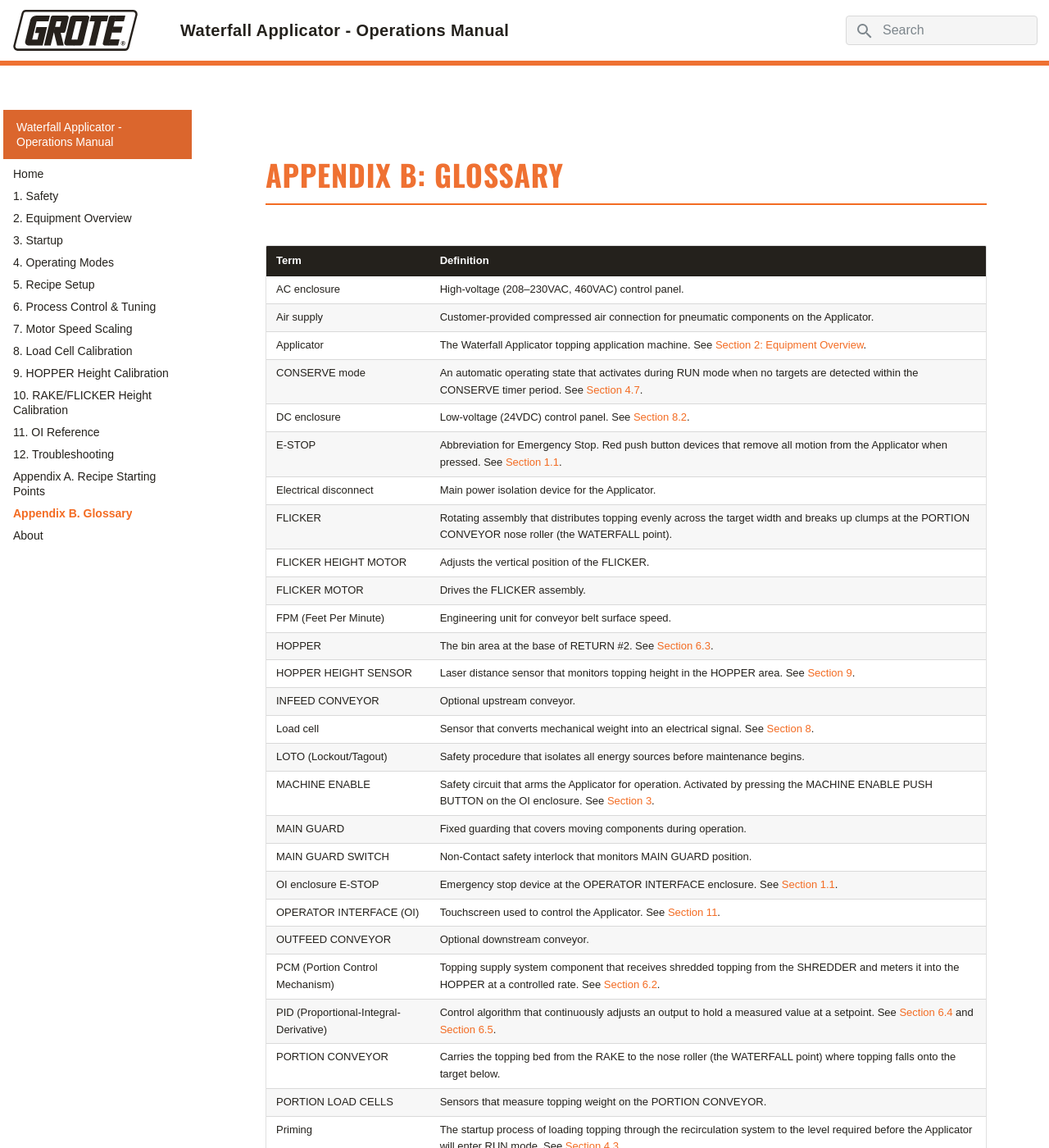
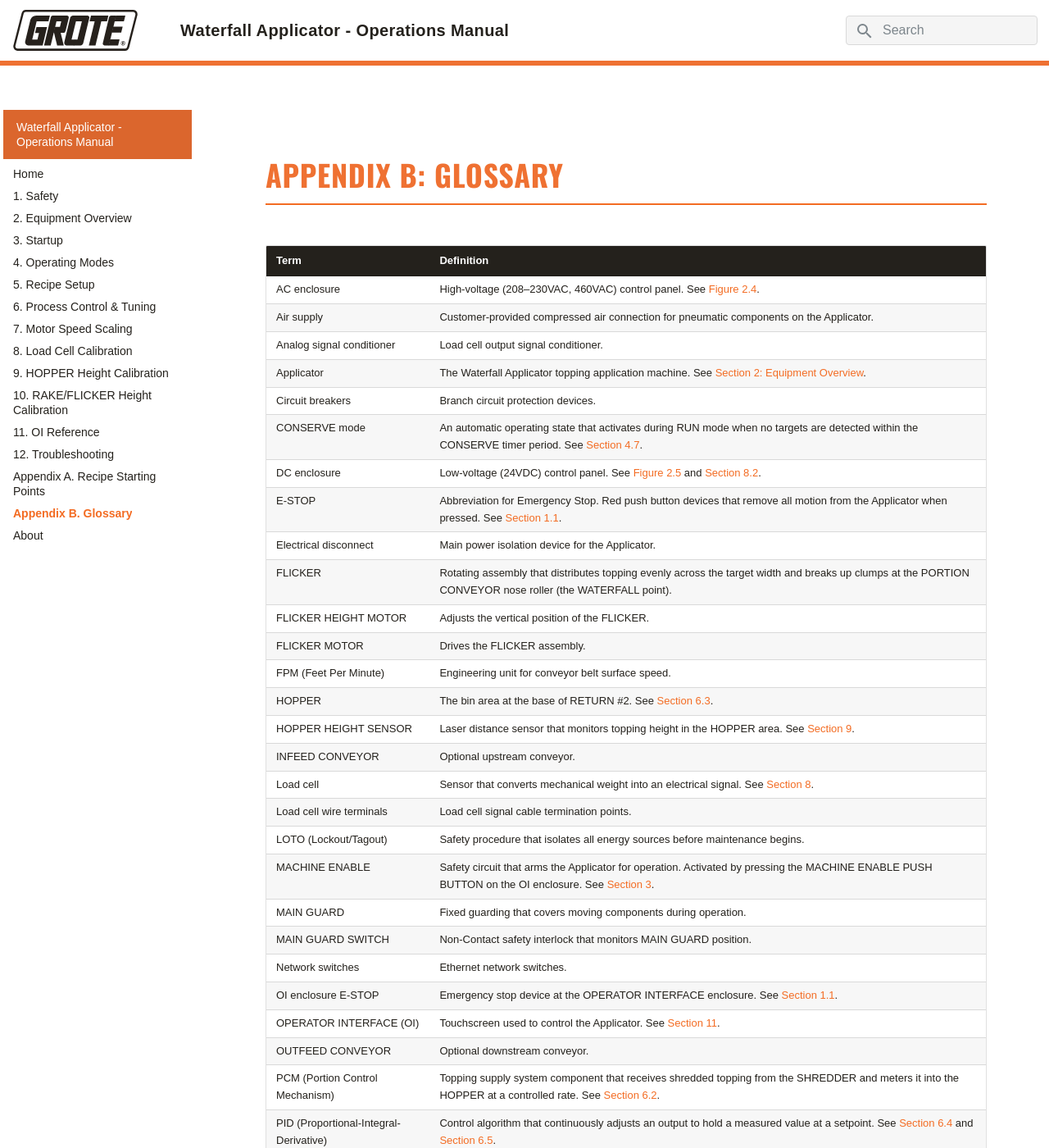
Before and after one commit to jbautista-grotecompany/waterfall-manual, an MkDocs documentation site: the page built from docs/sections/appendix-b.md, in a window 1280 px wide and 1400 px high. Shown: the whole window at 82% size. Built offline with MkDocs 1.6.1 and Material for MkDocs 9.7.7, drawn with Linux system fonts in a browser that asks for light colours; some web fonts are replaced; comment, search, counter and statistics services are not loaded; some of the changed text lies outside the part shown.

Commit message:
Section 2: Added AC and DC layouts

```diff
--- a/docs/sections/appendix-b.md
+++ b/docs/sections/appendix-b.md
@@ -2,11 +2,13 @@
 
 | **Term** | **Definition** |
 |---|---|
-| AC enclosure | High-voltage (208–230VAC, 460VAC) control panel. |
+| AC enclosure | High-voltage (208–230VAC, 460VAC) control panel. See [Figure 2.4](02-equipment-overview.md#22-control-panel-layout). |
 | Air supply | Customer-provided compressed air connection for pneumatic components on the Applicator. |
+| Analog signal conditioner | Load cell output signal conditioner. |
 | Applicator | The Waterfall Applicator topping application machine. See [Section 2: Equipment Overview](02-equipment-overview.md). |
+| Circuit breakers | Branch circuit protection devices. |
 | CONSERVE mode | An automatic operating state that activates during RUN mode when no targets are detected within the CONSERVE timer period. See [Section 4.7](04-operating-modes.md#47-conserve-mode). |
-| DC enclosure | Low-voltage (24VDC) control panel. See [Section 8.2](08-load-cell-calibration.md#82-calibration-procedure). |
+| DC enclosure | Low-voltage (24VDC) control panel. See [Figure 2.5](02-equipment-overview.md#22-control-panel-layout) and [Section 8.2](08-load-cell-calibration.md#82-calibration-procedure). |
 | E-STOP | Abbreviation for Emergency Stop. Red push button devices that remove all motion from the Applicator when pressed. See [Section 1.1](01-safety.md#11-emergency-stop-devices). |
 | Electrical disconnect | Main power isolation device for the Applicator. |
 | FLICKER | Rotating assembly that distributes topping evenly across the target width and breaks up clumps at the PORTION CONVEYOR nose roller (the WATERFALL point). |
@@ -17,17 +19,21 @@
 | HOPPER HEIGHT SENSOR | Laser distance sensor that monitors topping height in the HOPPER area. See [Section 9](09-hopper-height-calibration.md). |
 | INFEED CONVEYOR | Optional upstream conveyor. |
 | Load cell | Sensor that converts mechanical weight into an electrical signal. See [Section 8](08-load-cell-calibration.md). |
+| Load cell wire terminals | Load cell signal cable termination points. |
 | LOTO (Lockout/Tagout) | Safety procedure that isolates all energy sources before maintenance begins. |
 | MACHINE ENABLE | Safety circuit that arms the Applicator for operation. Activated by pressing the MACHINE ENABLE PUSH BUTTON on the OI enclosure. See [Section 3](03-startup.md). |
 | MAIN GUARD | Fixed guarding that covers moving components during operation. |
 | MAIN GUARD SWITCH | Non-Contact safety interlock that monitors MAIN GUARD position. |
+| Network switches | Ethernet network switches. |
 | OI enclosure E-STOP | Emergency stop device at the OPERATOR INTERFACE enclosure. See [Section 1.1](01-safety.md#11-emergency-stop-devices). |
 | OPERATOR INTERFACE (OI) | Touchscreen used to control the Applicator. See [Section 11](11-oi-reference.md). |
 | OUTFEED CONVEYOR | Optional downstream conveyor. |
 | PCM (Portion Control Mechanism) | Topping supply system component that receives shredded topping from the SHREDDER and meters it into the HOPPER at a controlled rate. See [Section 6.2](06-process-control.md#62-automated-fill-control-pcm--shredder-option). |
 | PID (Proportional-Integral-Derivative) | Control algorithm that continuously adjusts an output to hold a measured value at a setpoint. See [Section 6.4](06-process-control.md#64-return-2-pid-control-rake-weight) and [Section 6.5](06-process-control.md#65-portion-conveyor-pid-control-portion-weight). |
+| PLC and I/O | Programmable Logic Controller and associated input/output modules. |
 | PORTION CONVEYOR | Carries the topping bed from the RAKE to the nose roller (the WATERFALL point) where topping falls onto the target below. |
 | PORTION LOAD CELLS | Sensors that measure topping weight on the PORTION CONVEYOR. |
+| Power supply | 24VDC control power supply. |
 | Priming | The startup process of loading topping through the recirculation system to the level required before the Applicator will enter RUN mode. See [Section 4.3](04-operating-modes.md#43-prime--run-mode). |
 | Process variable (PV) | The measured value fed into a PID loop. |
 | PRODUCT CONVEYOR | Moves targets through the Applicator beneath the WATERFALL point. |
@@ -41,6 +47,8 @@
 | RETURN #2 | Flighted conveyor that carries topping from the HOPPER into the recirculation system. See [Section 6.4](06-process-control.md#64-return-2-pid-control-rake-weight). |
 | RETURN #2 GUARD SWITCH | Non-Contact safety interlock that monitors the RETURN #2 guard position. |
 | RETURN #3 | Transfers topping from RETURN #2 to the PORTION CONVEYOR. |
+| Safety contactors | Motor power switching devices. |
+| Safety PLC | Dedicated safety controller. See [Section 1](01-safety.md). |
 | Setpoint (SP) | The target value a PID loop works to maintain. |
 | SHREDDER | Topping supply system component that shreds topping material and feeds it into the PCM. See [Section 6.2](06-process-control.md#62-automated-fill-control-pcm--shredder-option). |
 | STACKLIGHT | Visual and audible status indicator. See [Section 11.13](11-oi-reference.md#1113-stacklight-reference). |
@@ -52,3 +60,4 @@
 | VFD (Variable Frequency Drive) | Controls motor speed by varying AC supply frequency. |
 | VSS (Variable Speed Starter) | Speed control device used on RETURN #1 and RETURN #3 drives. |
 | WATERFALL point | The location above the PRODUCT CONVEYOR where topping falls from the PORTION CONVEYOR nose roller onto the target. |
+| Wire terminals | Control and power wiring termination blocks. |
```
Also changed, not shown: docs/assets/images/fig_2_4_ac_panel.png (added), docs/assets/images/fig_2_5_dc_panel.png (added).
